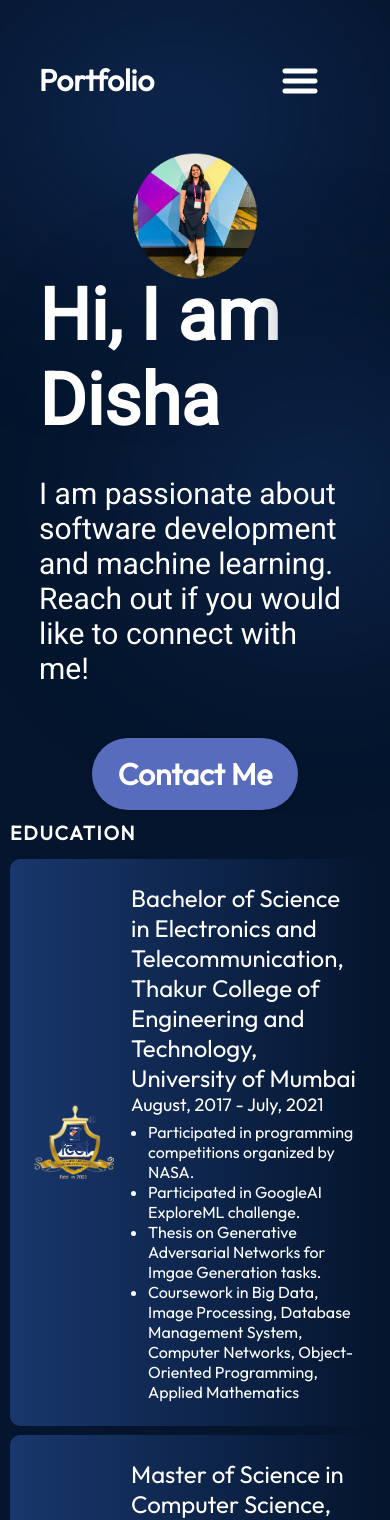
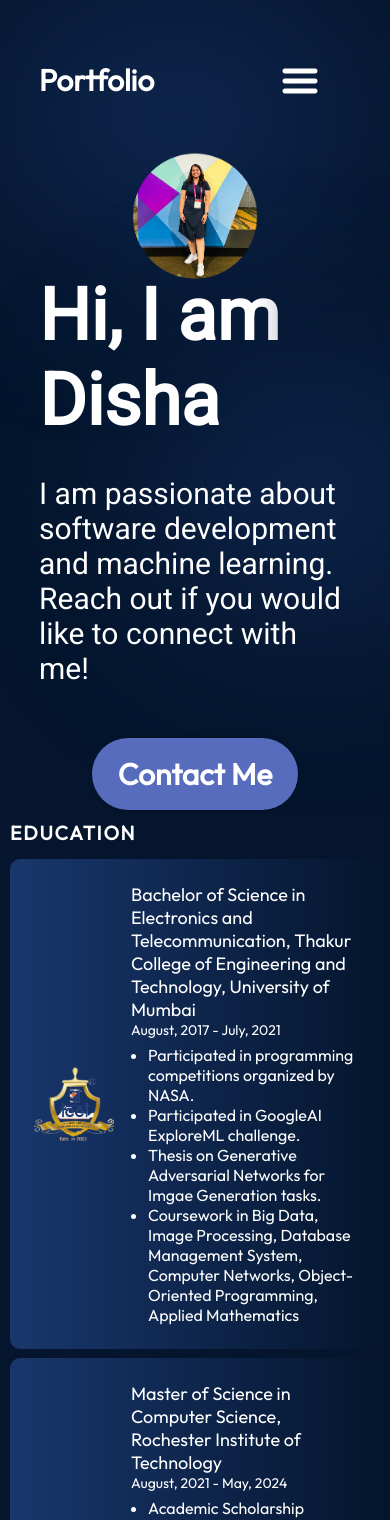
Before and after one commit to DishaRevandkar/my-portfolio, a React (Vite) app: page / in a window 390 px wide. Shown: the top 1520 px of the page. Built offline with nearby package versions, Linux system fonts and the light colour scheme.

Commit message:
Update Education.module.css

```diff
--- a/src/components/Education/Education.module.css
+++ b/src/components/Education/Education.module.css
@@ -91,11 +91,11 @@
   }
 
     .educationItemDetails h3 {
-        font-size: 24px; /* Adjust the heading font size for mobile */
+        font-size: 18px; /* Adjust the heading font size for mobile */
     }
 
     .educationItemDetails p {
-        font-size: 18px; /* Adjust the paragraph font size for mobile */
+        font-size: 14px; /* Adjust the paragraph font size for mobile */
     }
 
     .educationItemDetails ul {
```
